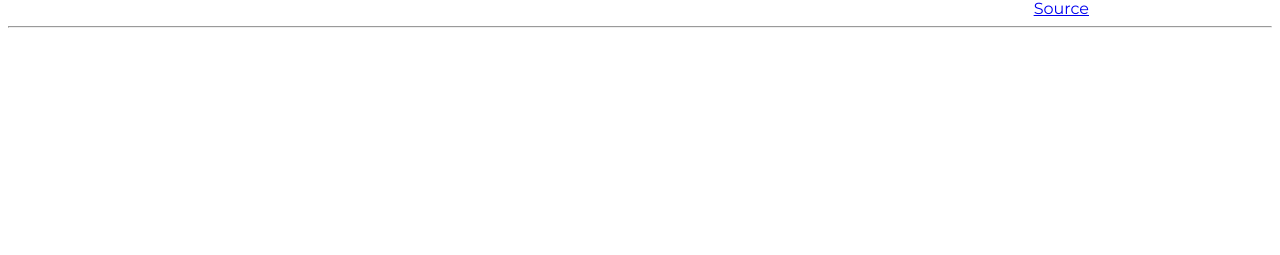
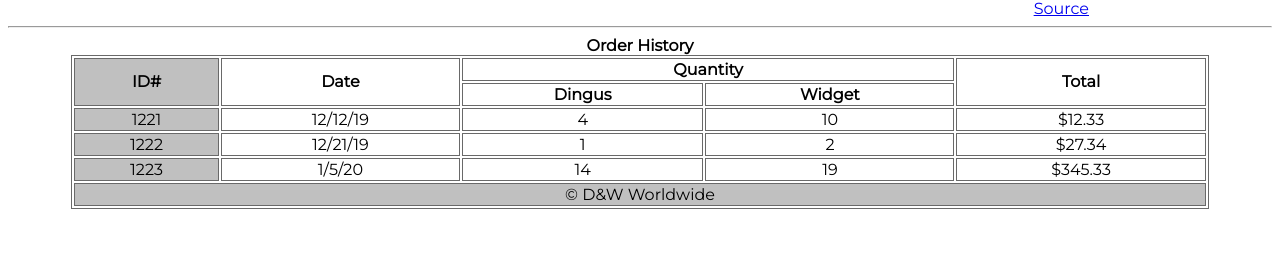
Before and after one commit to Palomitasdearroz/HW1, a PHP site: page /index.html in a window 1280 px wide. Shown: the part 545-800 px from the top of the page. Run offline with PHP 8.4, Linux system fonts and the light colour scheme.

Commit message:
Classes eliminated, css and table added

```diff
--- a/index.html
+++ b/index.html
@@ -17,7 +17,7 @@
             <h1>Global Dashboard</h1>
         </section>
     </header>
-    <section class="numbers container">
+    <section class="container">
         <section class="item-container center">
             <h2>Dingus</h2>
             <p>0</p>
@@ -28,31 +28,82 @@
         </section>
         <section class="item-container center">
             <h2>Sales</h2>
-            <p><span id="currency">&#36;</span>0.00</p>
+            <p>
+                <span id="currency">&#36;</span>0.00
+            </p>
         </section>
     </section>
     <hr />
-    <section class="numbers container">
-        <section class="item-container center">
+    <section class="container">
+        <section class="item-container
+        ">
             <h3>Total Sales Breakdown</h3>
             <figure>
                 <img src="./resources/images/pie.png" alt="Pie Chart of Sales">
             </figure>
         </section>
-        <section class="item-container center">
+        <section class="item-container">
             <h3>Sales Per Day</h3>
             <figure>
                 <img src="./resources/images/bar.png" alt="Sales per Day Graph">
             </figure>
         </section>
-        <section class="item-container center">
-            <h3>Total Sales Breakdown</h3>
-            <div class="embedded">
+        <section class="item-container">
+            <figure class="embedded">
                 <iframe class="embedded" src="https://app.zingsoft.com/demos/view/DK4RG3XN"></iframe>
-            </div>
-            <a href="https://app.zingsoft.com/demos/view/DK4RG3XN">Source</a>
+                <figcaption>
+                    <a href="https://app.zingsoft.com/demos/view/DK4RG3XN">Source</a>
+                </figcaption>
+            </figure>
         </section>
     </section>
     <hr />
+    <section >
+        <h4>Order History</h4>
+        <div class="container">
+            <table>
+                <thead>
+                    <tr class="firstrow">
+                        <th rowspan="2">ID#</th>
+                        <th rowspan="2">Date</th>
+                        <th colspan="2">Quantity</th>
+                        <th rowspan="2">Total</th>
+                      </tr>
+                      <tr>
+                          <th>Dingus</th>
+                          <th>Widget</th>
+                      </tr>
+                </thead>
+                <tbody>
+                    <tr>
+                        <td>1221</td>
+                        <td>12/12/19</td>
+                        <td>4</td>
+                        <td>10</td>
+                        <td><span>&#36;</span>12.33</td>
+                      </tr>
+                      <tr>
+                          <td>1222</td>
+                          <td>12/21/19</td>
+                          <td>1</td>
+                          <td>2</td>
+                          <td><span>&#36;</span>27.34</td>
+                        </tr>
+                        <tr>
+                          <td>1223</td>
+                          <td>1/5/20</td>
+                          <td>14</td>
+                          <td>19</td>
+                          <td><span>&#36;</span>345.33</td>
+                        </tr>
+                </tbody>
+                <tfoot>
+                    <tr>
+                        <td colspan="5"><span>&copy;</span> D&W Worldwide</td>
+                    </tr>
+                </tfoot>
+              </table>
+        </div>
+    </section >
 </body>
 </html>
--- a/resources/styles/style.css
+++ b/resources/styles/style.css
@@ -1,13 +1,37 @@
 body {
-    font-family: 'Montserrat';
+    font-family: 'Montserrat', sans-serif;
 }
 
 h1, h2, h3 {
     font-family: 'Paytone One', sans-serif;
 }
 
+h4 {
+    text-align: center;
+    margin: 0px;
+}
+
 img {
     width: 100%;
+}
+
+table {
+    border: groove dimgray 0.5px;
+    width: 90%;
+    margin: auto;
+}
+
+th, td {
+    border: groove dimgray 0.5px;
+    text-align: center;
+}
+
+td:first-child{
+    background-color: silver;
+}
+
+tr.firstrow > th:first-child{
+    background-color: silver;
 }
 
 .header {
@@ -43,9 +67,11 @@ img {
 }
 
 .embedded{
+    display: flex;
+    flex-direction: column;
     height: 100%;
-    width: 100%;
     border: 0px;
+    margin: 0px;
 }
 
 #logo {
```
